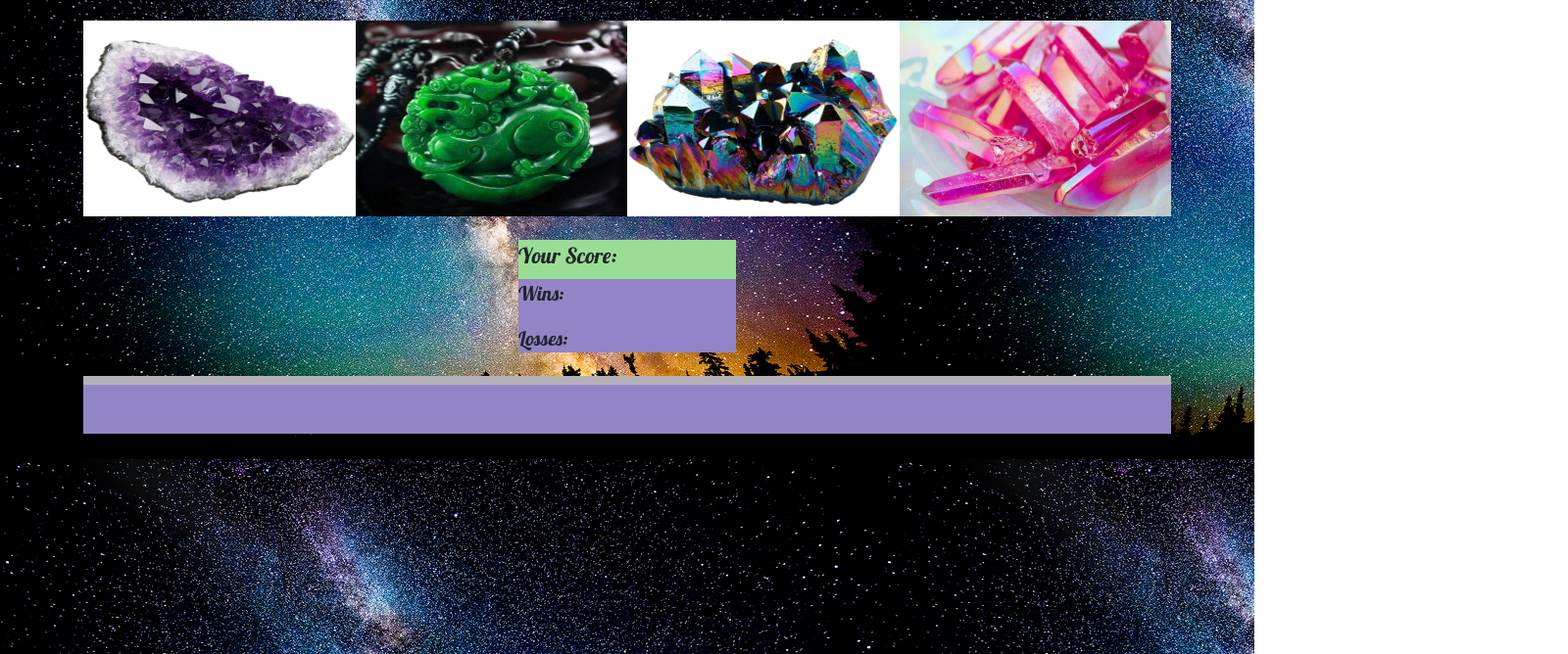
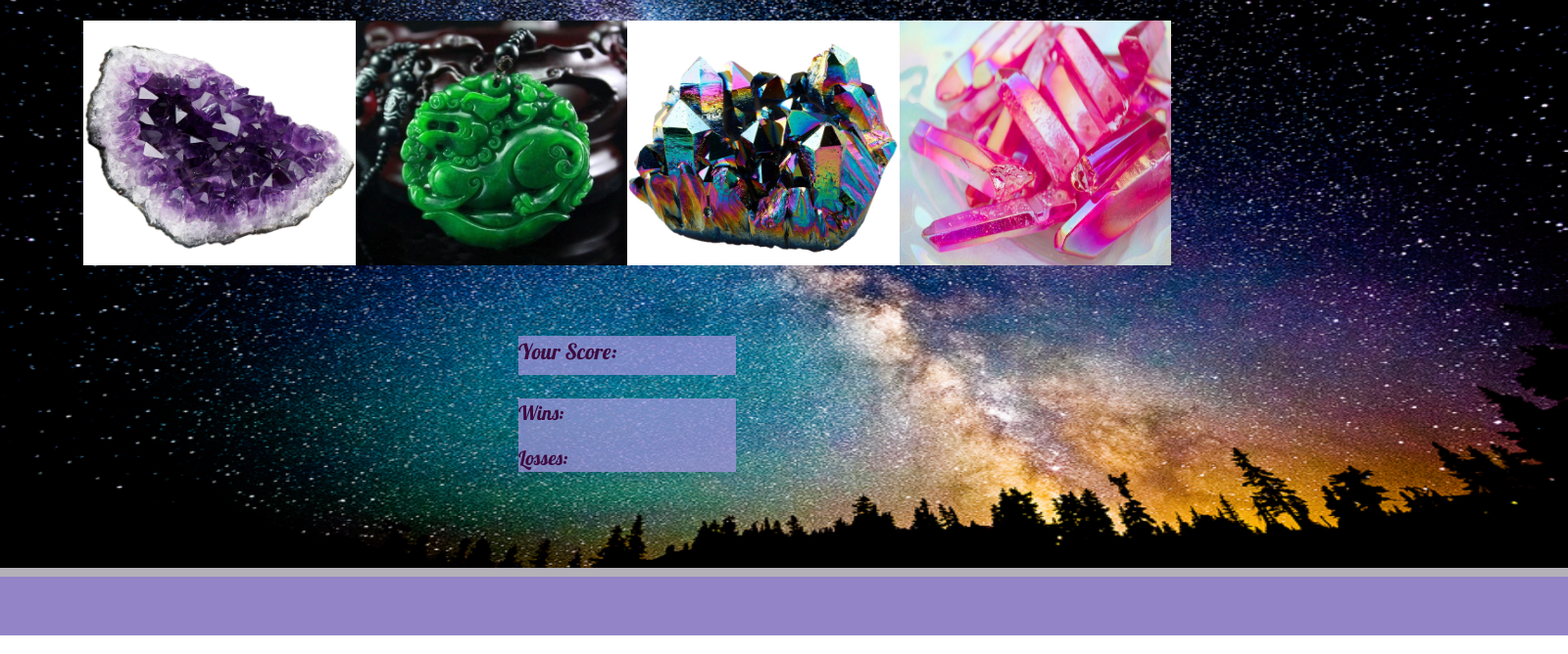
Before and after one commit to bghita/crystalGame, a plain HTML site: page index.html in a window 1280 px wide. Shown: the part 132-800 px from the top of the page at 98% size, 1600 px wide, since content can reach past the window. Drawn offline with nearby package versions, Linux system fonts and the light colour scheme.

Commit message:
fixing background

```diff
--- a/css/style.css
+++ b/css/style.css
@@ -1,3 +1,6 @@
+#heading {
+    width: 100% !important;
+}
 #title{
     font-family: 'Pacifico', cursive;
     font-size: 50px;
@@ -15,25 +18,48 @@
 }
 .footer {
     background: rgb(147, 132, 199);
-    text-align: center;
-    font-size: 8px;
-    padding: 25px;
+    padding: 30px;
     border-top: rgb(180, 177, 184) solid 9px;
-    bottom:0px;
-    width: 100% !important;
+    width: 1600px;
 }
 #wins {
     font-family: 'Lobster', cursive;
     font-size: 20px;
+    color: rgb(61, 10, 61);
 }
 #losses {
     font-family: 'Lobster', cursive;
     font-size: 20px;
+    color: rgb(61, 10, 61);
 }
 #score {
     font-family: 'Lobster', cursive;
     font-size: 22px;
+    color: rgb(61, 10, 61);
 }
-#background {
-    background-image: url("./images/stars.jpg");
+.background {
+    background-size: 1600px 750px;
+    background-repeat: no-repeat;
+    background-image: url("../images/stars.jpg");
 }
+.crystal-image {
+    width: 25%;
+    height: 250px;
+}
+#runningTotal {
+    width: 20%;
+    height: 40px;
+    background-color: rgba(164, 148, 221, 0.726);
+    margin: 0 auto;
+}
+
+#scoreBoard {
+    width: 20%;
+    height: 75px;
+    background-color: rgba(164, 148, 221, 0.726);
+    /* float:right; */
+    margin: 0 auto;
+}
+.container {
+   min-height: 89vh;
+}
--- a/index.html
+++ b/index.html
@@ -3,35 +3,15 @@
 
 <head>
     <title>Crystal Game</title>
-    <link rel="stylesheet" href="css/style.css">
+    <link rel="stylesheet" href="./css/style.css">
     <link rel="stylesheet" href="https://stackpath.bootstrapcdn.com/bootstrap/4.3.1/css/bootstrap.min.css"
         integrity="sha384-ggOyR0iXCbMQv3Xipma34MD+dH/1fQ784/j6cY/iJTQUOhcWr7x9JvoRxT2MZw1T" crossorigin="anonymous">
     <link href="https://fonts.googleapis.com/css?family=Lobster|Pacifico|Quicksand&display=swap" rel="stylesheet">
-    <style type="text/css">
-        .crystal-image {
-            width: 25%;
-            height: 200px;
-        }
 
-        #runningTotal {
-            width: 20%;
-            height: 40px;
-            background-color: rgb(154, 221, 148);
-            margin: 0 auto;
-        }
-
-        #scoreBoard {
-            width: 20%;
-            height: 75px;
-            background-color: rgb(147, 132, 199);
-            /* float:right; */
-            margin: 0 auto;
-        }
-    </style>
 
 </head>
 
-<body background="./images/stars.jpg">
+<body class="background">
     <div class="container">
         <div class="row abouttop" style="margin: 0px; background: rgb(147, 132, 199);">
             <div class="col-lg-12">
@@ -48,18 +28,28 @@
         <div id="crystals">
         </div>
         <br>
+        <br>
+        <br>
         <div id="runningTotal">
             <p id="score">Your Score:</p>
         </div>
+        <br>
         <div id="scoreBoard">
             <p id="wins">Wins:</p>
             <p id="losses">Losses:</p>
         </div>
+        <br>
+     </div>
+
+
+    <div class="row">
+        <div class="col-lg-12">
+            <div class="footer"></div>
+        </div>
+    </div>
 
     <!-- JAVASCRIPT  -->
-
     <script type="text/javascript" src="https://cdnjs.cloudflare.com/ajax/libs/jquery/3.2.1/jquery.min.js"></script>
-
     <script type="text/javascript">
 
         var targetNumber = 25;
@@ -154,13 +144,7 @@
         });
 
 </script>
-            <br>
-        <div class="row">
-            <div class="col-lg-12">
-                <div class="footer"></div>
-            </div>
-        </div>
-        </div>
+
 </body>
 
 </html>
```
Lines whose indentation alone changed are shown as unchanged.
